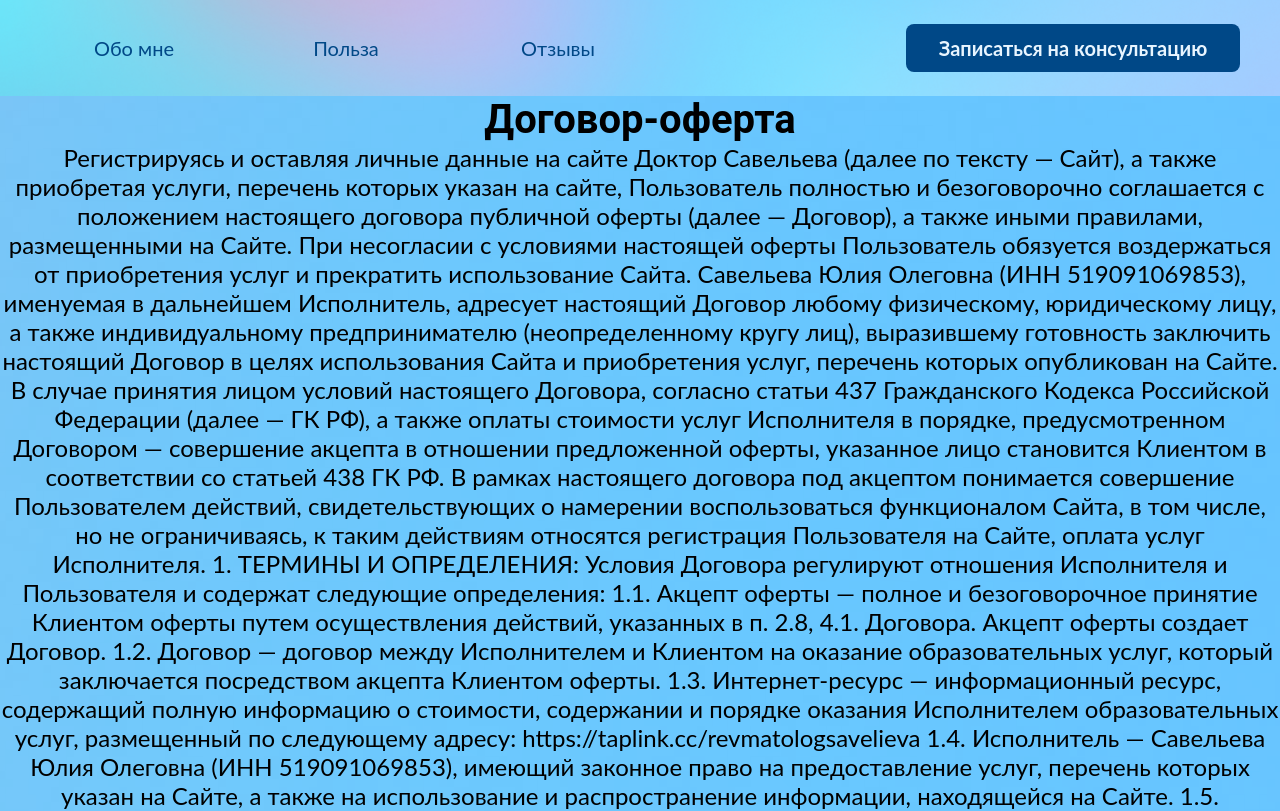
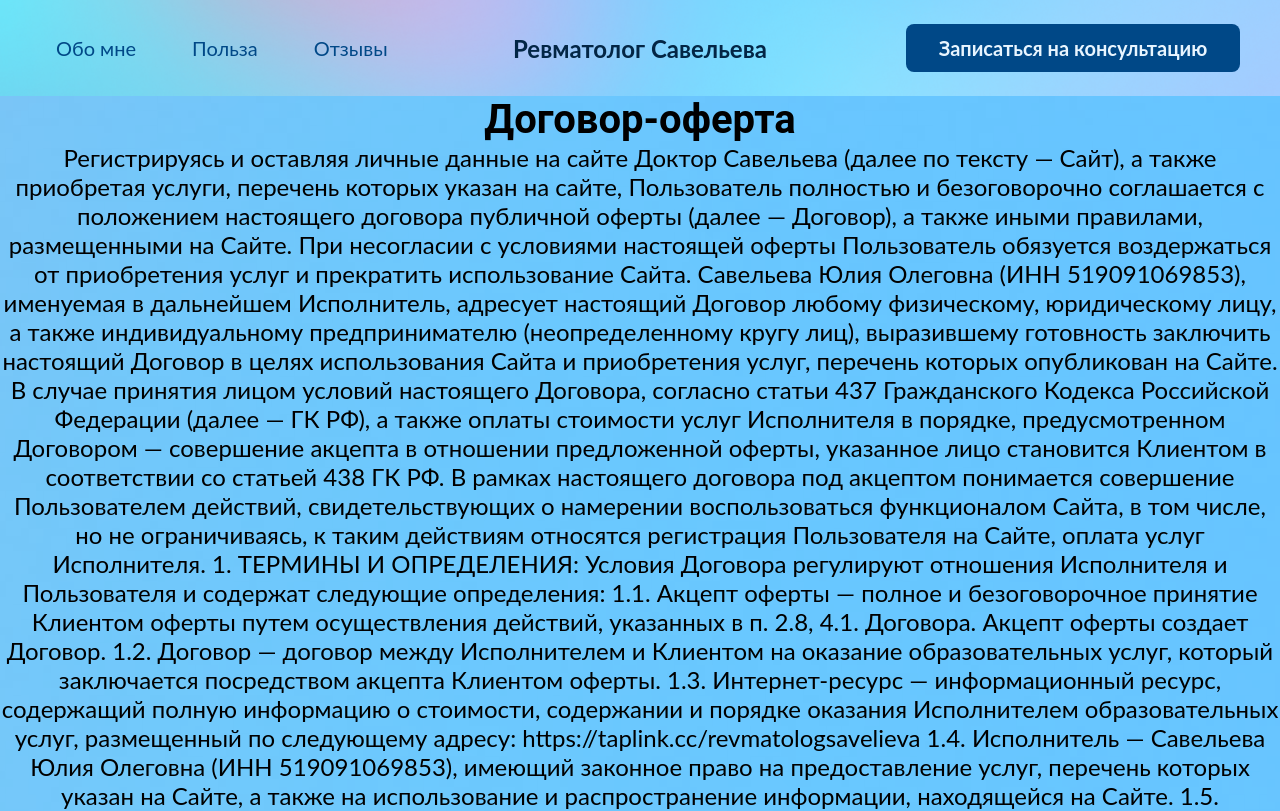
Before and after one commit to Nadya-Semyonova/doctorSavelieva, a React (Vite) app: page /offer-agreement in a window 1280 px wide. Shown: the top 811 px of the page. Built offline with nearby package versions, Linux system fonts and the light colour scheme.

Commit message:
feat:добавлен компонент Logo

```diff
--- a/src/layouts/Header/Header.module.css
+++ b/src/layouts/Header/Header.module.css
@@ -9,14 +9,19 @@
   max-width: var(--container-max-width);
   margin: 0 auto;
   padding: var(--spacing-md) var(--container-padding);
-  display: flex;
-  justify-content: space-between;
+  display: grid;
+  grid-template-columns: 1fr auto 1fr;
   align-items: center;
   gap: var(--spacing-lg);
 }
 
-/* Навигация */
+.logoCenter {
+  justify-self: center;
+  flex-shrink: 0;
+}
+
 .nav {
+  justify-self: start;
   flex-shrink: 0;
 }
 
@@ -46,7 +51,6 @@
   display: inline-flex;
   align-items: center;
   justify-content: center;
-  min-width: 156px;
   height: 48px;
   background-color: transparent;
 }
@@ -67,6 +71,7 @@
 
 /* Кнопка консультации */
 .consultationButton {
+  justify-self: end;
   flex-shrink: 0;
 }
 
@@ -105,7 +110,7 @@
   outline-offset: 2px;
 }
 
-/* Адаптивность - планшеты */
+/* Адаптивность - планшеты
 @media (max-width: 992px) {
   .navLink {
     min-width: 120px;
@@ -122,4 +127,4 @@
   .navList {
     gap: var(--spacing-md);
   }
-}
+} */
--- a/src/layouts/Header/Header.tsx
+++ b/src/layouts/Header/Header.tsx
@@ -2,6 +2,7 @@ import { NavLink, Link } from 'react-router-dom';
 import type { IHeader } from "../../types/types";
 import ButtonDefault from "../../shared/ui/Button/ButtonDefault";
 import styles from "./Header.module.css";
+import Logo from '../../shared/ui/Logo/Logo';
 
 export default function Header({
   onNavigate,
@@ -82,7 +83,9 @@ export default function Header({
             </li>
           </ul>
         </nav>
-
+        <div className={styles.logoCenter}>
+          <Logo />
+        </div>
         <div className={styles.consultationButton}>
           <Link to="/#appointment" onClick={(e) => {
             e.preventDefault();
--- a/src/sections/Benefit/Benefit.module.css
+++ b/src/sections/Benefit/Benefit.module.css
@@ -30,7 +30,7 @@
   padding: 20px;
   border-radius: 20px;
   border: 1px solid #004887;
-  background-color: #E8F5FF;
+  background-color: #e8f5ff;
   font-family: var(--font-secondary);
   font-weight: var(--font-weight-regular);
   font-size: var(--font-size-text);
--- /dev/null
+++ b/src/shared/ui/Logo/Logo.module.css
@@ -0,0 +1,24 @@
+.logo {
+  text-decoration: none;
+  display: inline-flex;
+  align-items: center;
+  transition: opacity 0.2s ease;
+  flex-shrink: 0;
+}
+
+.logo:hover {
+  opacity: 0.8;
+}
+
+.logo:focus-visible {
+  outline: 2px solid var(--primary-color, #0066cc);
+  outline-offset: 2px;
+  border-radius: 4px;
+}
+
+.logoText {
+  font-family: var(--font-secondary);
+  font-size: var(--font-size-text);
+  font-weight: var(--font-weight-bold);
+  color: var(--color-text-primary);
+}
--- /dev/null
+++ b/src/shared/ui/Logo/Logo.tsx
@@ -0,0 +1,21 @@
+import { Link } from 'react-router-dom';
+import styles from './Logo.module.css';
+
+interface LogoProps {
+  onClick?: () => void;
+}
+
+export default function Logo({ onClick }: LogoProps) {
+  return (
+    <Link
+      to="/"
+      className={styles.logo}
+      onClick={onClick}
+      aria-label="Вернуться на главную страницу"
+    >
+      <span className={styles.logoText}>
+         <strong> Ревматолог Савельева</strong>
+      </span>
+    </Link>
+  );
+}
--- a/src/styles/variables.css
+++ b/src/styles/variables.css
@@ -3,13 +3,13 @@
   --color-text-primary: #032645;
   --color-text-secondary: #004887;
 
-  --color-bg-primary: #F8FCFF;
+  --color-bg-primary: #f8fcff;
   --color-bg-secondary: #004887;
-  --color-bg-accent: #E8F5FF;
+  --color-bg-accent: #e8f5ff;
 
   --button-bg-color-blue: #004887;
-  --button-bg-secondary: #FFFFFF;
-  --button-text-primary: #E8F5FF;
+  --button-bg-secondary: #ffffff;
+  --button-text-primary: #e8f5ff;
   --button-text-secondary: #004887;
 
   /*********** FONTS **************/
```
Also changed, not shown: 1 other file (tests, documents, lock files or other folders). Lines whose indentation alone changed are shown as unchanged.
